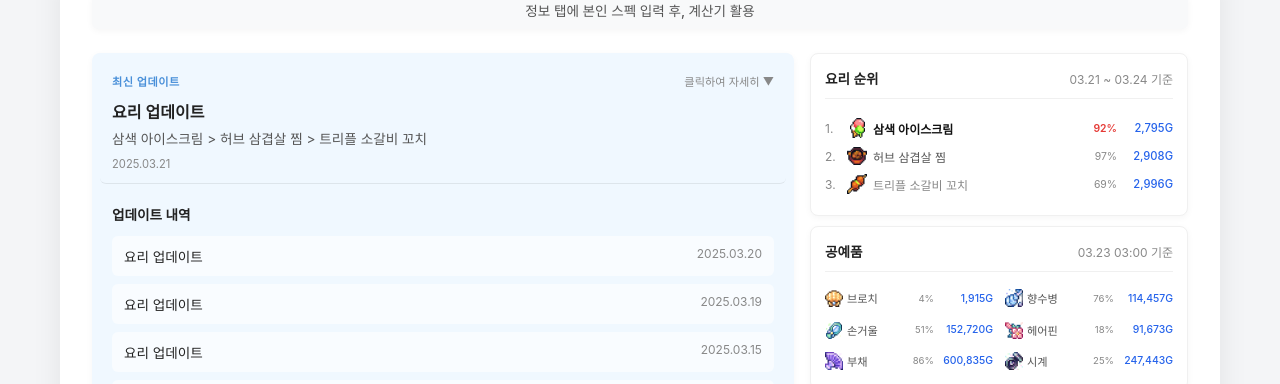
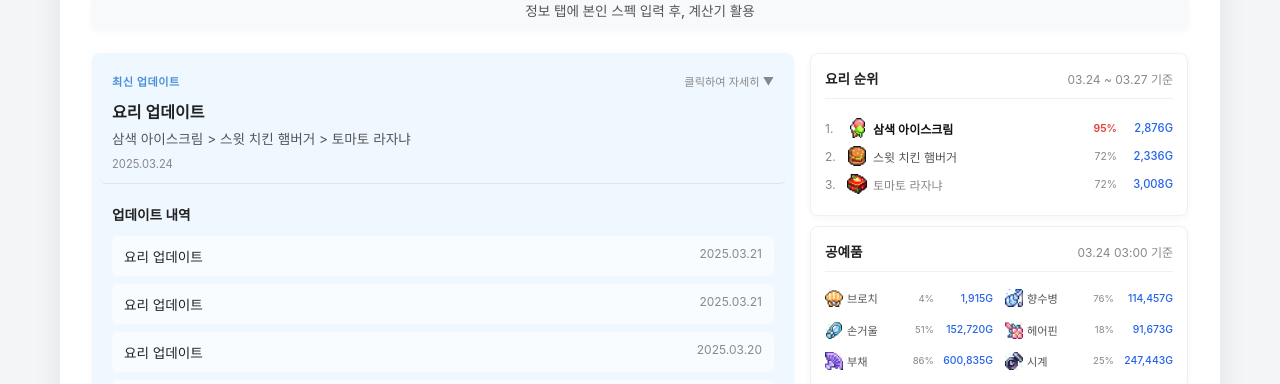
Before and after one commit to 1x0x7/107spa, a Next.js app: page / in a window 1280 px wide. Shown: the part 185-569 px from the top of the page. Built offline with nearby package versions, Linux system fonts and the light colour scheme.

Commit message:
요리 및 공예품 가격 수정

```diff
--- a/data/updates.ts
+++ b/data/updates.ts
@@ -3,7 +3,7 @@
 // ============================================
 export const PRICE_DATES = {
   // 요리 가격 (3일마다 수정)
-  cooking: "03.21 ~ 03.24 기준",
+  cooking: "03.24 ~ 03.27 기준",
 
   // 시스템 시세
   system: "03.21 09:00 기준",
@@ -11,28 +11,28 @@ export const PRICE_DATES = {
   engrave: "03.21 09:00 기준",   // 영혼 계약서
 
   // 공예품 시세 (매일 수정)
-  craft: "03.23 03:00 기준",
+  craft: "03.24 03:00 기준",
 }
 
 // ============================================
 // 🍳 요리 가격 (3일마다 수정)
 // ============================================
 export const COOKING_PRICES: Record<string, number> = {
-  "토마토 스파게티": 261,
-  "어니언 링": 995,
-  "갈릭 케이크": 407,
-  "삼겹살 토마토 찌개": 1169,
-  "삼색 아이스크림": 2795,
-  "마늘 양갈비 핫도그": 1445,
-  "달콤 시리얼": 1495,
-  "로스트 치킨 파이": 1256,
-  "스윗 치킨 햄버거": 1455,
-  "토마토 파인애플 피자": 2233,
-  "양파 수프": 1482,
-  "허브 삼겹살 찜": 2908,
-  "토마토 라자냐": 1671,
-  "딥 크림 빠네": 1871,
-  "트리플 소갈비 꼬치": 2996
+  "토마토 스파게티": 403,
+  "어니언 링": 348,
+  "갈릭 케이크": 521,
+  "삼겹살 토마토 찌개": 1428,
+  "삼색 아이스크림": 2876,
+  "마늘 양갈비 핫도그": 794,
+  "달콤 시리얼": 1599,
+  "로스트 치킨 파이": 1533,
+  "스윗 치킨 햄버거": 2336,
+  "토마토 파인애플 피자": 2221,
+  "양파 수프": 3247,
+  "허브 삼겹살 찜": 1611,
+  "토마토 라자냐": 3008,
+  "딥 크림 빠네": 1639,
+  "트리플 소갈비 꼬치": 1762
 }
 
 // ============================================
@@ -97,9 +97,25 @@ export interface UpdateItem {
 export const UPDATE_HISTORY: UpdateItem[] = [
     {
     title: "요리 업데이트",
+    desc: "삼색 아이스크림 > 스윗 치킨 햄버거 > 토마토 라자냐",
+    date: "2025.03.24",
+    isLatest: true,
+    details: {
+      changes: ["요리 가격 변동",]
+    }
+  },
+    {
+    title: "요리 업데이트",
     desc: "삼색 아이스크림 > 허브 삼겹살 찜 > 트리플 소갈비 꼬치",
     date: "2025.03.21",
-    isLatest: true,
+    details: {
+      changes: ["요리 가격 수정", "해양 - 공예품 추가"],
+    }
+  },
+    {
+    title: "요리 업데이트",
+    desc: "삼색 아이스크림 > 허브 삼겹살 찜 > 트리플 소갈비 꼬치",
+    date: "2025.03.21",
     details: {
       changes: ["요리 가격 수정", "해양 - 공예품 추가"],
       fixes: ["코룸, 리프톤, 세렌트 주괴 이미지 수정", "역계산 다크모드 추가"],
```
